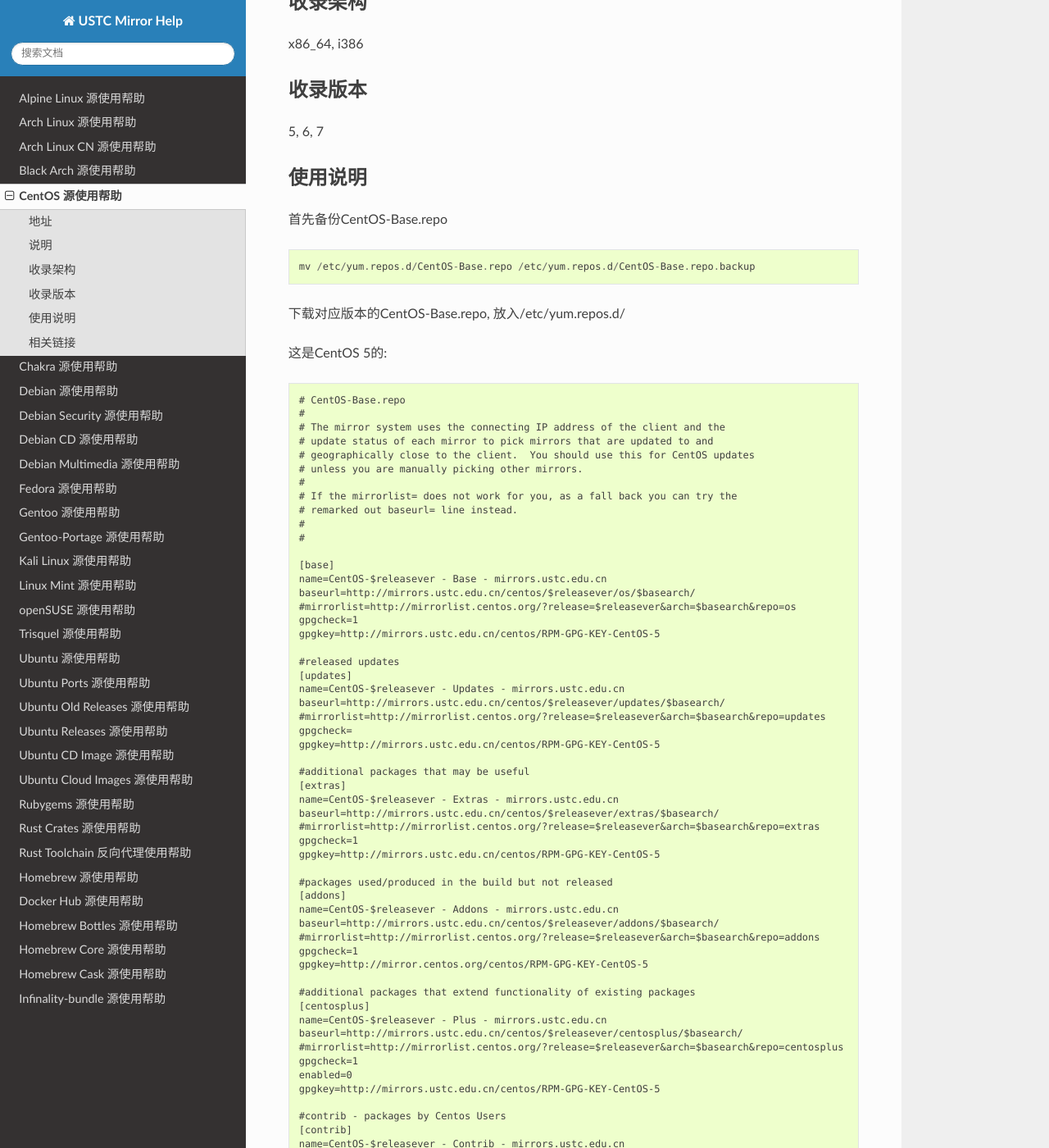
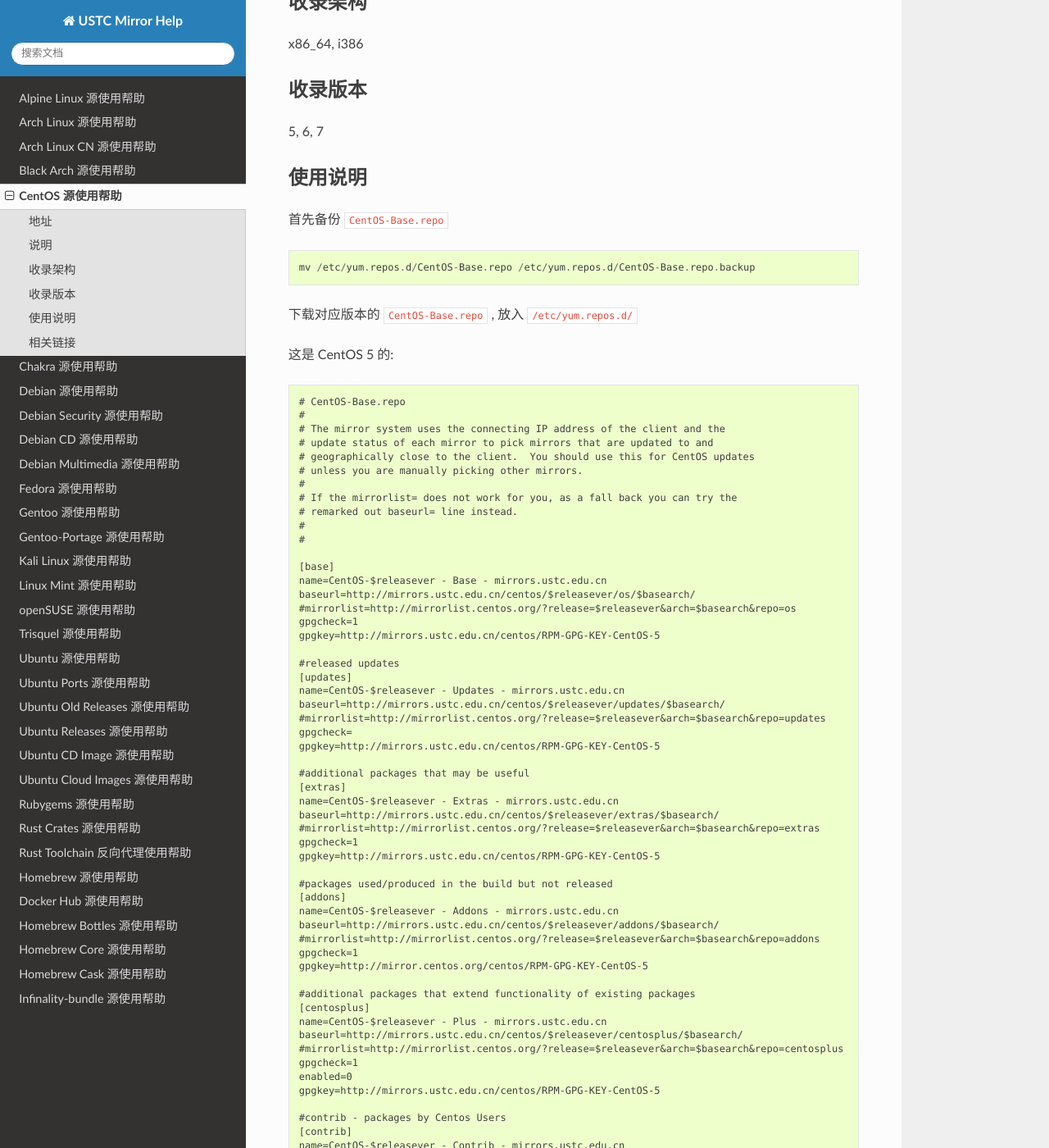
Before and after one commit to ustclug/mirrorhelp, a Sphinx documentation site: the page built from source/centos.rst, in a window 1280 px wide and 1400 px high, scrolled down 399 px. Shown: the whole window at 82% size. Built offline with Sphinx 7.4.7 and the Read the Docs theme 2.0.0, drawn with Linux system fonts in a browser that asks for light colours; pages that are not in the unit, such as notebooks, are missing from menus; some of the changed text lies outside the part shown.

```diff
--- a/source/centos.rst
+++ b/source/centos.rst
@@ -5,7 +5,7 @@ CentOS 源使用帮助
 地址
 ====
 
-* https://mirrors.ustc.edu.cn/centos/
+https://mirrors.ustc.edu.cn/centos/
 
 说明
 ====
@@ -26,15 +26,15 @@ x86_64, i386
 ========
 
 
-首先备份CentOS-Base.repo
+首先备份 :file:`CentOS-Base.repo`
 
 ::
 
   mv /etc/yum.repos.d/CentOS-Base.repo /etc/yum.repos.d/CentOS-Base.repo.backup
 
-下载对应版本的CentOS-Base.repo, 放入/etc/yum.repos.d/
+下载对应版本的 :file:`CentOS-Base.repo` , 放入 :file:`/etc/yum.repos.d/`
 
-这是CentOS 5的:
+这是 CentOS 5 的:
 
 ::
 
@@ -99,7 +99,7 @@ x86_64, i386
   enabled=0
   gpgkey=http://mirrors.ustc.edu.cn/centos/RPM-GPG-KEY-CentOS-5
 
-这是CentOS 6的:
+这是 CentOS 6 的:
 
 ::
 
@@ -156,7 +156,7 @@ x86_64, i386
   enabled=0
   gpgkey=http://mirrors.ustc.edu.cn/centos/RPM-GPG-KEY-CentOS-6
 
-这是CentOS 7的:
+这是 CentOS 7 的:
 
 ::
 
```
Also changed, not shown: other parts of source/centos.rst (+1 -1 lines).
